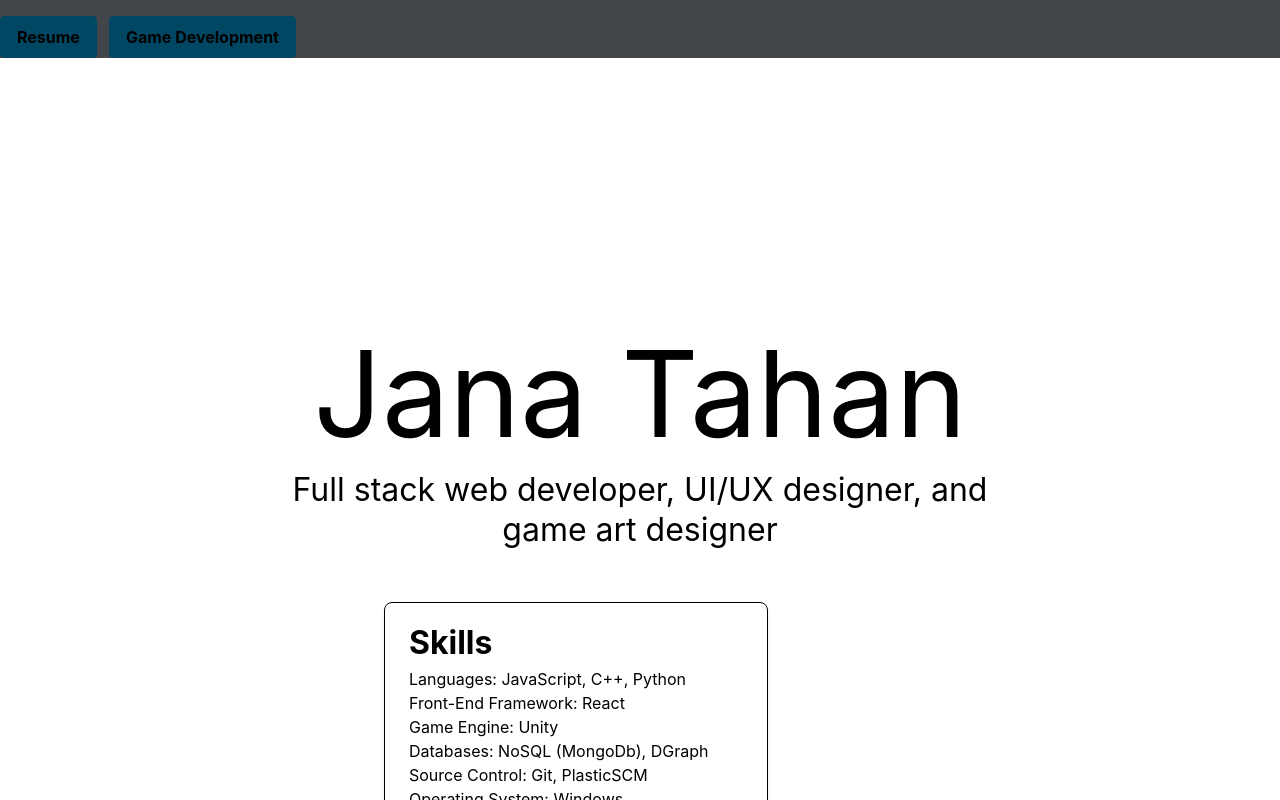
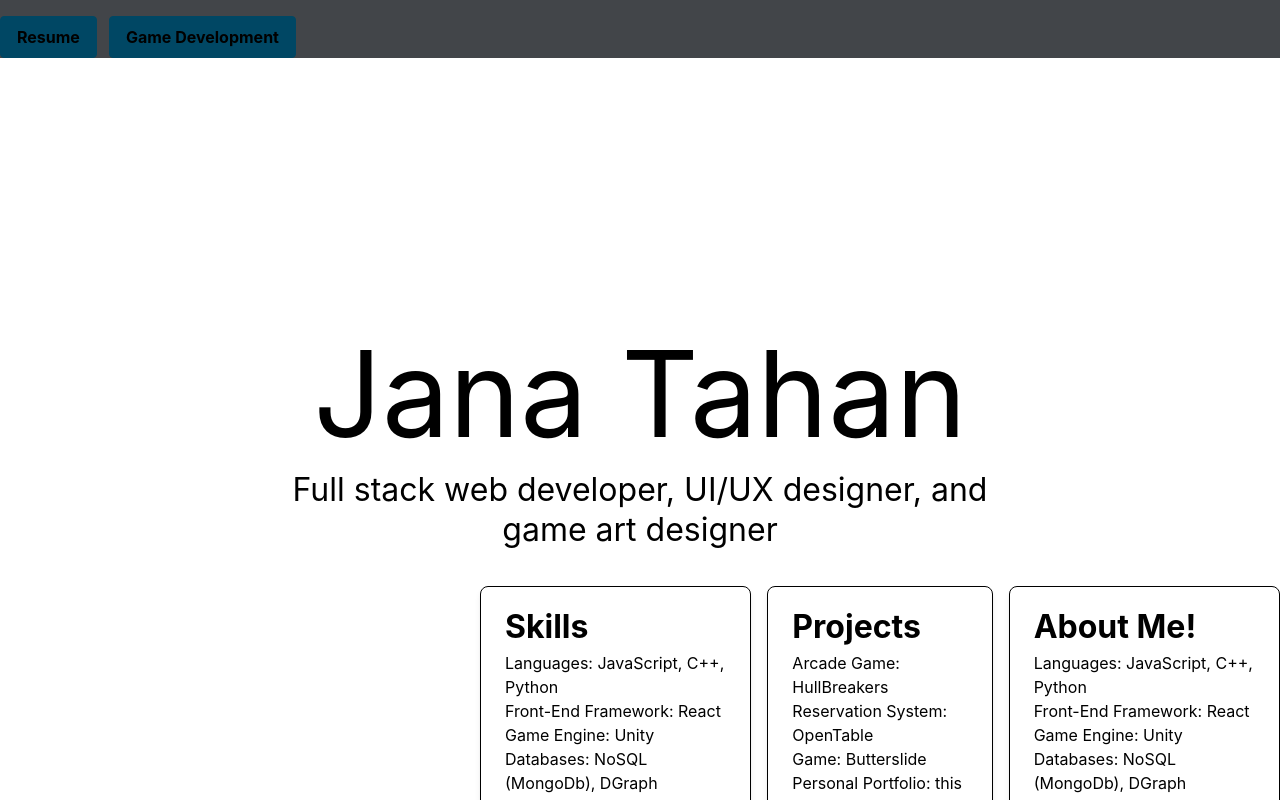
Before and after one commit to Jana-TT/personalWebsite, a Next.js app: page / in a window 1280 px wide. Built offline with nearby package versions, Linux system fonts and the light colour scheme.

Commit message:
added more cards!

```diff
--- a/components/card.tsx
+++ b/components/card.tsx
@@ -6,11 +6,11 @@ interface props {
 
 export default function Card({pageLink, title, content} : props) {
     return(
-        <a href={pageLink} className="block max-w-sm p-6 bg-white border border-gray-200 rounded-lg shadow-md hover:bg-gray-100 dark:border-gray-700 dark:hover:bg-gray-800 hover:outline hover:outline-purple hover:outline-4">
+        <a href={pageLink} className="block p-6 bg-white border border-gray-200 rounded-lg shadow-md hover:bg-gray-100 dark:border-gray-700 dark:hover:bg-gray-800 hover:outline hover:outline-purple hover:outline-4">
             <h5 className="mb-2 text-lg font-bold text-gray-900 dark:text-white">{title}</h5>
             <p className="font-normal text-gray-700 dark:text-gray-400"></p>
-            {content.map((e, index) =>
-                <ul key={index}>
+            {content.map((e) =>
+                <ul key={e}>
                     {e}
                 </ul>
             )}
--- a/components/skills.tsx
+++ b/components/skills.tsx
@@ -2,17 +2,23 @@ import Card from "./card";
 
 export default function Skills() {
     return(
-        <div className="pt-14 pl-96">
-            <div className="space-x-3">
+        <div className="flex items-stretch pl-96 ml-24 mt-2">
+
+            <div className="py-4 mt-4 hover:p-8">
                 <Card pageLink='/resume' title='Skills' content={["Languages: JavaScript, C++, Python", "Front-End Framework: React",
                 "Game Engine: Unity", "Databases: NoSQL (MongoDb), DGraph", "Source Control: Git, PlasticSCM", "Operating System: Windows"]}/>
-
-                <Card pageLink='' title='Projects' content={[""]}/>
-
             </div>
 
+            <div className="py-8 pl-4 hover:p-8">
+                <Card pageLink='' title='Projects' content={["Arcade Game: HullBreakers", "Reservation System: OpenTable",
+                "Game: Butterslide", "Personal Portfolio: this website"]}
+                />
+            </div>
 
-
+            <div className="py-4 mt-4 pl-4 hover:p-8">
+                <Card pageLink='' title='About Me!' content={["Languages: JavaScript, C++, Python", "Front-End Framework: React",
+                "Game Engine: Unity", "Databases: NoSQL (MongoDb), DGraph", "Source Control: Git, PlasticSCM", "Operating System: Windows"]}/>
+            </div>
 
         </div>
 
--- a/tailwind.config.js
+++ b/tailwind.config.js
@@ -16,7 +16,9 @@ module.exports = {
       'purple' : '#800080'
     },
     extend: {
-
+      spacing: {
+        '400px' : '36rem'
+      },
     },
   },
   plugins: [],
```
